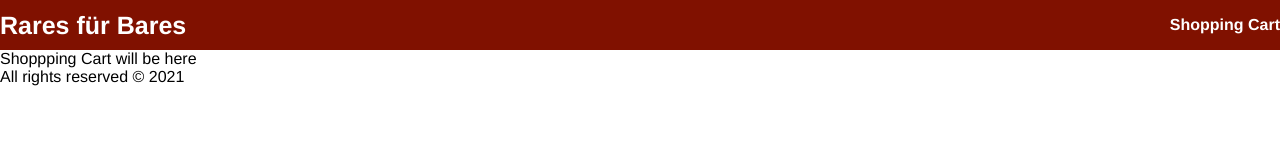
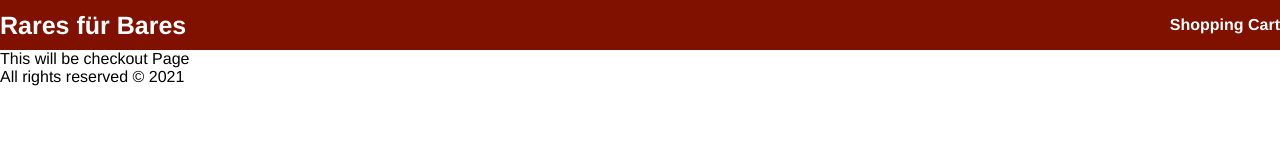
Before and after one commit to 1337DS/portfolioproject, a React (Create React App) app in the folder webshop-edte/: page /checkout in a window 1280 px wide. Shown: the top 160 px of the page. Built offline with nearby package versions, Linux system fonts and the light colour scheme.

Commit message:
modified routing for checkout page and shopping cart

```diff
--- a/webshop-edte/src/App.js
+++ b/webshop-edte/src/App.js
@@ -4,6 +4,7 @@ import React, { Component } from 'react'
 import WelcomePage from './Components/WelcomePage/WelcomePage';
 import ShoppingCart from './Components/ShoppingCart/ShoppingCart';
 import ProductPage from './Components/ProductPage/ProductPage';
+import CheckoutPage from './Components/CheckoutPage/CheckoutPage';
 import data from './data';
 import { Route, Switch, BrowserRouter as Router, BrowserRouter } from 'react-router-dom';
 
@@ -30,7 +31,8 @@ function App() {
         <div className="content">
           <Route path="/" exact={true} component={WelcomePage}/>
           <Route path="/products/:id" component={ProductPage}/>
-          <Route path="/checkout" component={ShoppingCart}/>
+          <Route path="/cart" component={ShoppingCart}/>
+          <Route path="/checkout" component={CheckoutPage}/>
 
 
 
--- a/webshop-edte/src/Components/CheckoutPage/CheckoutPage.jsx
+++ b/webshop-edte/src/Components/CheckoutPage/CheckoutPage.jsx
@@ -1,14 +1,8 @@
 import React, { Component } from 'react';
 
-class ShoppingCart extends Component {
-    render() {
-        return (
-            <div>
-                 This is Checkout Page
-
+function CheckoutPage(props) {
+    return <div>
+                This will be checkout Page
             </div>
-        );
-    }
 }
-
-export default ShoppingCart;
+export default CheckoutPage;
--- a/webshop-edte/src/Components/ProductPage/ProductPage.js
+++ b/webshop-edte/src/Components/ProductPage/ProductPage.js
@@ -1,13 +1,8 @@
 import React, { Component } from 'react';
 
-class ProductPage extends Component {
-    render() {
-        return (
-            <div>
-                Product Page will be here
+function ProductPage(props) {
+    return <div>
+                Heres product page
             </div>
-        );
-    }
 }
-
 export default ProductPage;
--- a/webshop-edte/src/Components/ShoppingCart/ShoppingCart.js
+++ b/webshop-edte/src/Components/ShoppingCart/ShoppingCart.js
@@ -1,14 +1,8 @@
 import React, { Component } from 'react';
 
-class ShoppingCart extends Component {
-    render() {
-        return (
-            <div>
-                 Shoppping Cart will be here
-
+function ShoppingCart(props) {
+    return <div>
+                Here will be the Shopping cart
             </div>
-        );
-    }
 }
-
 export default ShoppingCart;
```
